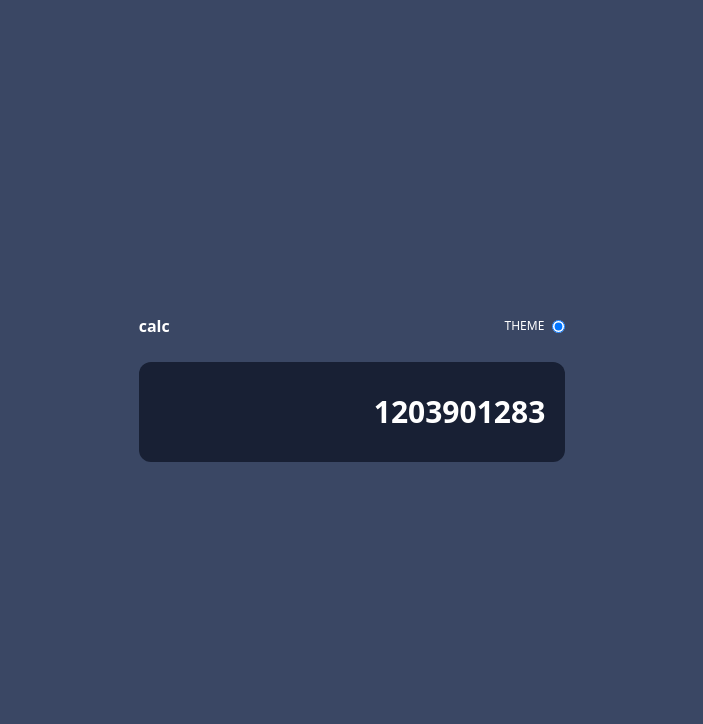
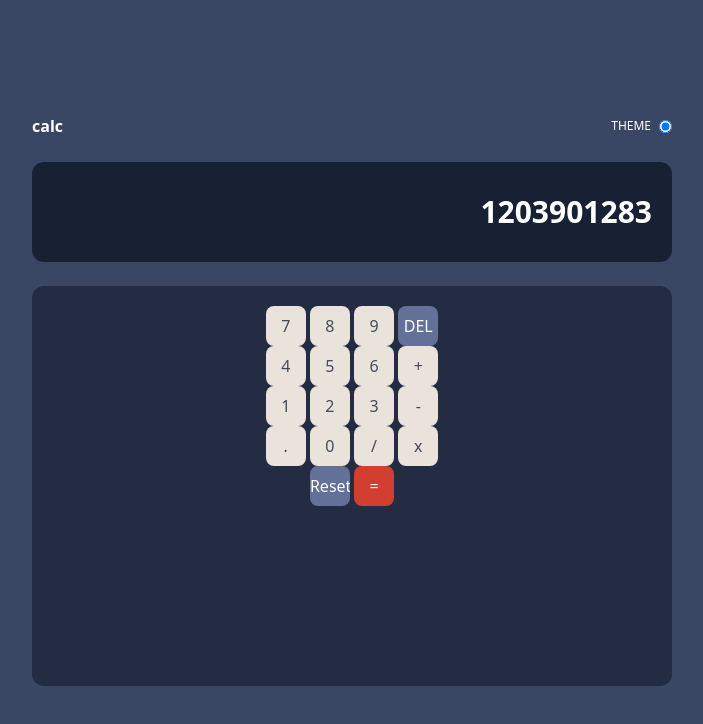
Before and after one commit to 04stefke/calculator, a website built with Vite: page index.html in a window 1280 px wide. Shown: the whole page, without its empty margins (288-991 px from the left). Built offline with nearby package versions, Linux system fonts and the light colour scheme.

Commit message:
styled the keypad

```diff
--- a/index.html
+++ b/index.html
@@ -14,7 +14,7 @@
 	<body
 		class="min-h-screen w-screen bg-primary text-textWhite flex flex-col items-center justify-center gap-6"
 	>
-		<section class="flex items-center justify-between w-1/3">
+		<section class="flex items-center justify-between w-60 md:w-72 lg:w-1/2">
 			<h3 class="font-bold">calc</h3>
 			<div class="flex items-center gap-2">
 				<p class="text-xs">THEME</p>
@@ -22,10 +22,43 @@
 			</div>
 		</section>
 		<section
-			class="bg-screenBackground w-1/3 h-[100px] rounded-xl flex items-center justify-end px-5"
+			class="bg-screenBackground w-60 md:w-72 lg:w-1/2 h-[100px] rounded-xl flex items-center justify-end px-5"
 		>
 			<p class="text-3xl font-bold">1203901283</p>
 		</section>
-		<section></section>
+		<section
+			class="flex items-center flex-col w-60 md:w-72 lg:w-1/2 h-[400px] bg-toggleBackground p-5 rounded-xl"
+		>
+			<form action="" class="flex flex-col items-center w-full h-full">
+				<div class="">
+					<input type="button" value="7" class="w-10 h-10 bg-keyLightGrayBg text-textDarkGrayish rounded-lg shadow-keyShadow" />
+					<input type="button" value="8" class="w-10 h-10 bg-keyLightGrayBg text-textDarkGrayish rounded-lg shadow-keyShadow" />
+					<input type="button" value="9" class="w-10 h-10 bg-keyLightGrayBg text-textDarkGrayish rounded-lg shadow-keyShadow" />
+					<input type="button" value="DEL" class="w-10 h-10 bg-keyBg text-textWhite rounded-lg shadow-keyShadow" />
+				</div>
+				<div class="">
+					<input type="button" value="4" class="w-10 h-10 bg-keyLightGrayBg text-textDarkGrayish rounded-lg shadow-keyShadow" />
+					<input type="button" value="5" class="w-10 h-10 bg-keyLightGrayBg text-textDarkGrayish rounded-lg shadow-keyShadow" />
+					<input type="button" value="6" class="w-10 h-10 bg-keyLightGrayBg text-textDarkGrayish rounded-lg shadow-keyShadow" />
+					<input type="button" value="+" class="w-10 h-10 bg-keyLightGrayBg text-textDarkGrayish rounded-lg shadow-keyShadow" />
+				</div>
+				<div class="">
+					<input type="button" value="1" class="w-10 h-10 bg-keyLightGrayBg text-textDarkGrayish rounded-lg shadow-keyShadow" />
+					<input type="button" value="2" class="w-10 h-10 bg-keyLightGrayBg text-textDarkGrayish rounded-lg shadow-keyShadow" />
+					<input type="button" value="3" class="w-10 h-10 bg-keyLightGrayBg text-textDarkGrayish rounded-lg shadow-keyShadow" />
+					<input type="button" value="-" class="w-10 h-10 bg-keyLightGrayBg text-textDarkGrayish rounded-lg shadow-keyShadow" />
+				</div>
+				<div class="">
+					<input type="button" value="." class="w-10 h-10 bg-keyLightGrayBg text-textDarkGrayish rounded-lg shadow-keyShadow" />
+					<input type="button" value="0" class="w-10 h-10 bg-keyLightGrayBg text-textDarkGrayish rounded-lg shadow-keyShadow" />
+					<input type="button" value="/" class="w-10 h-10 bg-keyLightGrayBg text-textDarkGrayish rounded-lg shadow-keyShadow" />
+					<input type="button" value="x" class="w-10 h-10 bg-keyLightGrayBg text-textDarkGrayish rounded-lg shadow-keyShadow" />
+				</div>
+				<div class="">
+					<input type="button" value="Reset" class="w-10 h-10 bg-keyBg text-textWhite rounded-lg shadow-keyShadow" />
+					<input type="button" value="=" class="w-10 h-10 bg-keyRedBgToggle text-textWhite rounded-lg shadow-keyRedShadow" />
+				</div>
+			</form>
+		</section>
 	</body>
 </html>
```
